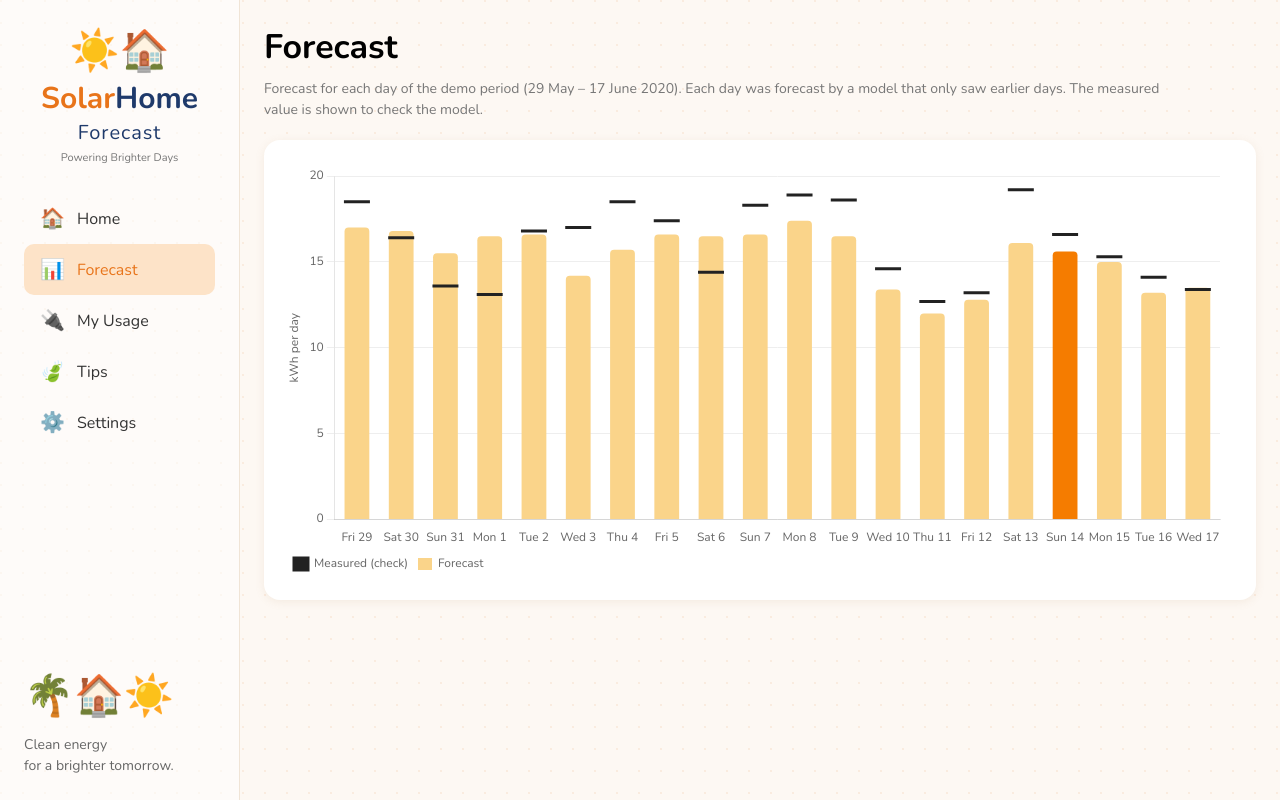
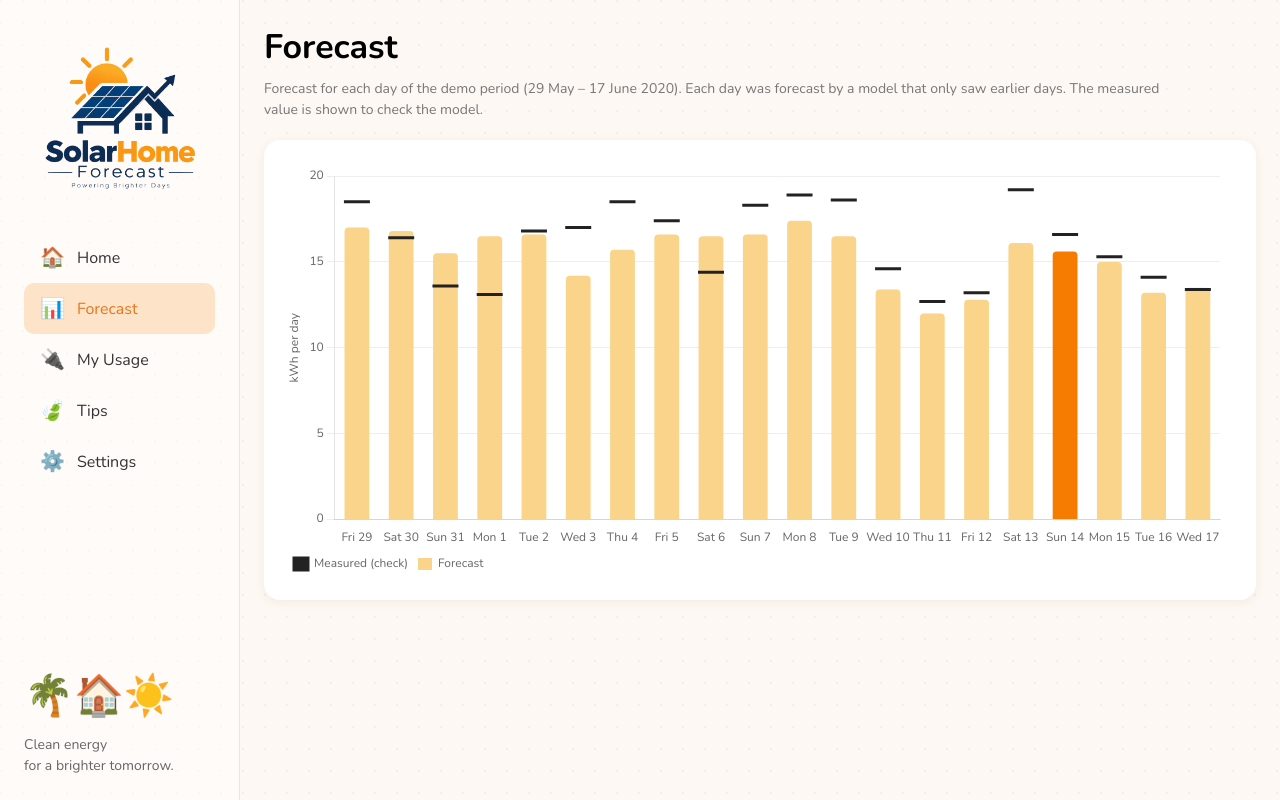
Before and after one commit to TheDims/Model-Final, a plain HTML site: page forecast.html in a window 1280 px wide. Drawn offline with nearby package versions, Linux system fonts and the light colour scheme.

Commit message:
실제 로고 적용

```diff
--- a/forecast.html
+++ b/forecast.html
@@ -11,10 +11,7 @@
 <body>
   <aside class="sidebar">
     <div class="logo">
-      <div class="logo-icon">☀️🏠</div>
-      <div class="logo-name"><span>Solar</span>Home</div>
-      <div class="logo-sub">Forecast</div>
-      <div class="logo-tag">Powering Brighter Days</div>
+     <img class="logo-img" src="logo.png" alt="SolarHome Forecast">
     </div>
     <nav>
      <a href="index.html"><span class="ico">🏠</span>Home</a>
--- a/style.css
+++ b/style.css
@@ -148,3 +148,4 @@ body, button { font-family: 'Nunito', Arial, sans-serif; }
 .tip { display: flex; align-items: center; gap: 18px; background: #fff; border-radius: 14px; padding: 18px 22px; box-shadow: 0 2px 10px rgba(180, 140, 100, 0.12); }
 .tip-ico { font-size: 22px; width: 28px; text-align: center; flex-shrink: 0; }
 .tip p { font-size: 15px; line-height: 1.5; color: #333; }
+.logo-img { display: block; width: 100%; max-width: 180px; height: auto; margin: 0 auto; mix-blend-mode: multiply; }
```
Also changed, not shown: index.html (+2 -5 lines), settings.html (+1 -4 lines), tips.html (+1 -4 lines), usage.html (+1 -4 lines), data.js (line endings or trailing spaces), logo.png (added).
